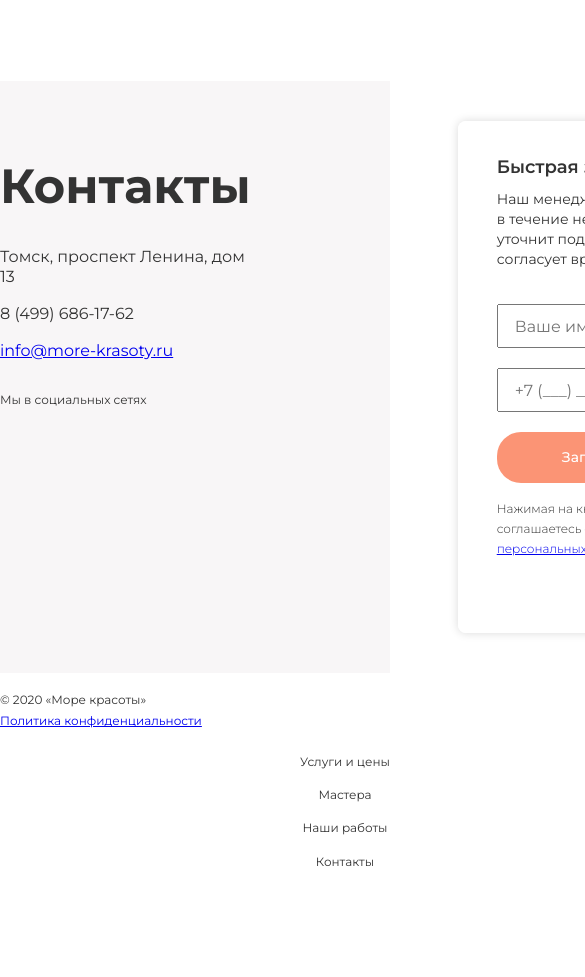
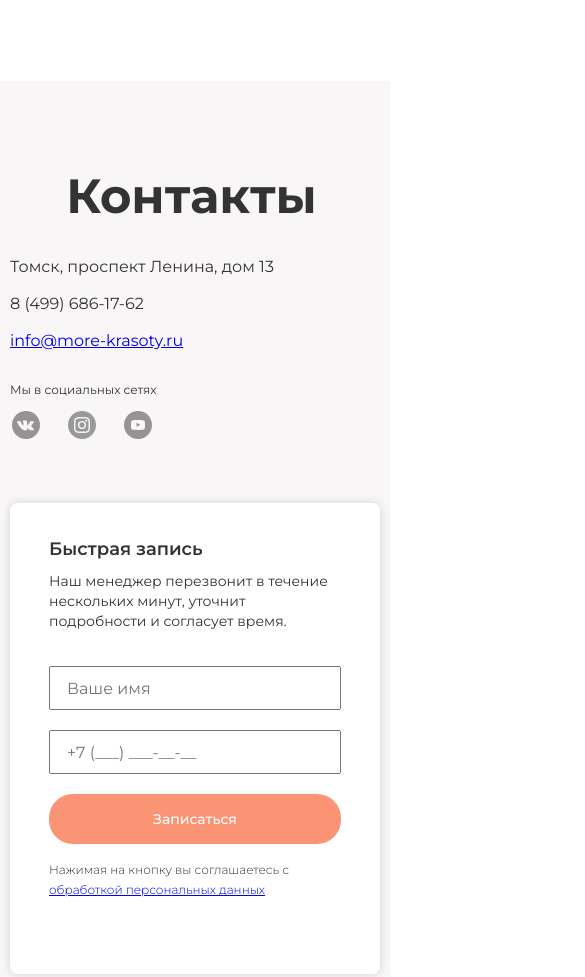
Before and after one commit to bokarevbs/BeautyWorld, a website: page src/index.html in a window 390 px wide. Shown: the part 7880-8857 px from the top of the page, 585 px wide, since content can reach past the window. Before the commit the page ends 8750 px from the top, so only its background shows below. Drawn offline with nearby package versions, Linux system fonts and the light colour scheme; files that its build step writes are made by us from their sources.

Commit message:
Adaptive view for "Contacts" section

```diff
--- a/src/index.html
+++ b/src/index.html
@@ -46,7 +46,7 @@
                     <button class="btn btn_large">Записаться онлайн</button>
                 </div>
 
-                <ul class="social">
+                <ul class="social header__social">
                     <li><a href="#"><img src="./img/vk.svg" alt="Vk"></a></li>
                     <li><a href="#"><img src="./img/instagram.svg" alt="Instagram"></a></li>
                     <li><a href="#"><img src="./img/youtube.svg" alt="YouTube"></a></li>
@@ -384,7 +384,7 @@
                             <p class="contacts__phone">8 (499) 686-17-62</p>
                             <a href="mailto:info@more-krasoty.ru" class="contacts__email">info@more-krasoty.ru</a>
                             <p class="contacts__text">Мы в социальных сетях</p>
-                            <ul class="social social_horizontal">
+                            <ul class="social footer__social social_horizontal">
                                 <li><a href="#"><img src="./img/vk.svg" alt="Vk"></a></li>
                                 <li><a href="#"><img src="./img/instagram.svg" alt="Instagram"></a></li>
                                 <li><a href="#"><img src="./img/youtube.svg" alt="YouTube"></a></li>
--- a/src/scss/_media.scss
+++ b/src/scss/_media.scss
@@ -34,7 +34,7 @@
         text-align: center;
     }
 
-    .social {
+    .header__social {
         display: none;
     }
 
@@ -289,6 +289,16 @@
     .brands__list {
         flex-wrap: wrap;
     }
+
+    .container_modified {
+        flex-direction: column;
+        padding: 10px;
+        gap: 80px;
+    }
+
+    .contacts__header {
+        text-align: center;
+    }
 }
 /* Extra Small Devices, Phones */
 @media only screen and (max-width: 480px) {
```
